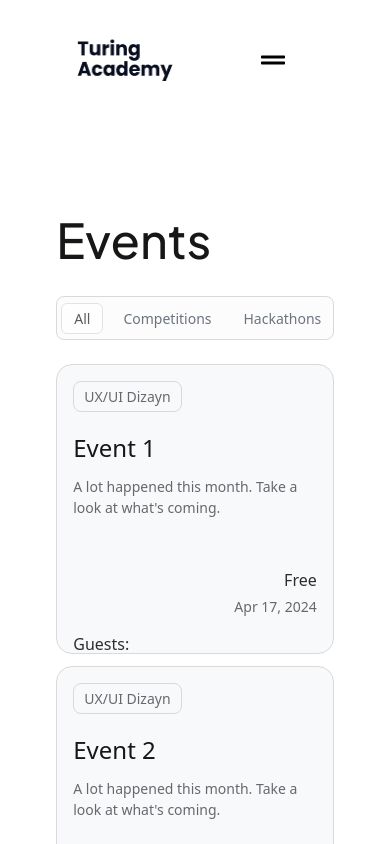
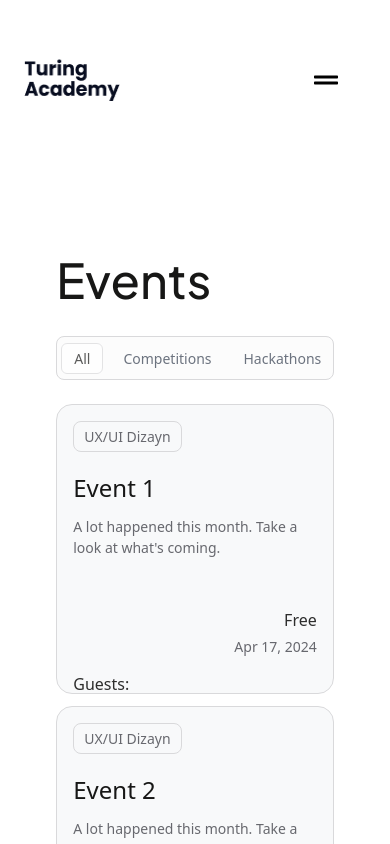
Before and after one commit to AliAgayevv/Turing.edu.az, a React (Vite) app: page /events in a window 390 px wide. Shown: the top 844 px of the page. Built offline with nearby package versions, Linux system fonts and the light colour scheme; what tailwindcss-debug-screens would draw is missing.

Commit message:
Responsive navbar design problem fixed

```diff
--- a/src/components/Navbar/index.tsx
+++ b/src/components/Navbar/index.tsx
@@ -110,9 +110,9 @@ export default function Navbar({ isDark }: INavbarProps) {
     <nav
       className={` ${
         !isDark ? "bg-transparent" : "bg-white"
-      } px-10 py-5 md:py-4 md:px-6 lg:px-8 z-[90]`}
+      } px-0 py-10 md:py-4 md:px-6 lg:px-8 z-[90]`}
     >
-      <div className="w-11/12 mx-auto flex flex-wrap items-center justify-between px-6">
+      <div className="w-full mx-auto flex flex-wrap items-center justify-between px-6">
         <Link to={"/"}>
           <img
             className={`w-24 h-auto`}
@@ -244,12 +244,12 @@ export default function Navbar({ isDark }: INavbarProps) {
 
       {isResponsiveMenuOpen && (
         <div
-          className={`fixed inset-0 ${
+          className={`fixed  inset-0 flex ${
             !isDark ? "bg-blue_ultraDark" : "bg-blue_ultraDark"
           }  overflow-hidden z-50 lg:hidden w-screen `}
         >
           <img src={bgTuringVector} className=" absolute top-10 -z-40" />
-          <div className="flex flex-col h-full p-6 w-screen">
+          <div className="flex flex-col h-full px-6 py-10 w-screen">
             <div className="flex justify-between items-center mb-8">
               <div className="flex justify-between w-screen">
                 <Link to="/" onClick={() => setIsResponsiveMenuOpen(false)}>
@@ -263,7 +263,7 @@ export default function Navbar({ isDark }: INavbarProps) {
                   <img
                     src={closeNavbarResponsive}
                     alt="Close Navbar"
-                    className="w-8 h-8"
+                    className="w-10 h-10"
                   />
                 </button>
               </div>
```
